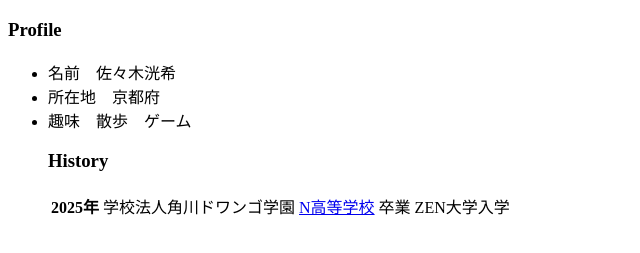
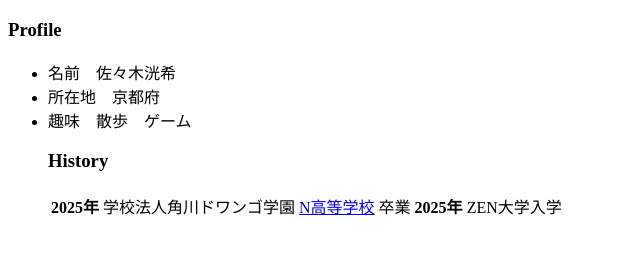
Before and after one commit to mnt-n/mnt-n.github.io, a plain HTML site: page index.html in a window 1280 px wide. Shown: the part 61-314 px from the top of the page, without its empty margins (0-640 px from the left). Drawn offline with Linux system fonts and the light colour scheme.

Commit message:
Update index.html

```diff
--- a/index.html
+++ b/index.html
@@ -19,8 +19,7 @@
       <tr>
         <th>2025年</th>
         <td>学校法人角川ドワンゴ学園 <a href="https://nnn.ed.jp/">N高等学校</a> 卒業</td>
-
+        <th>2025年</th>
         <td>ZEN大学入学</td>
       </tr>
-
     </table>
```
